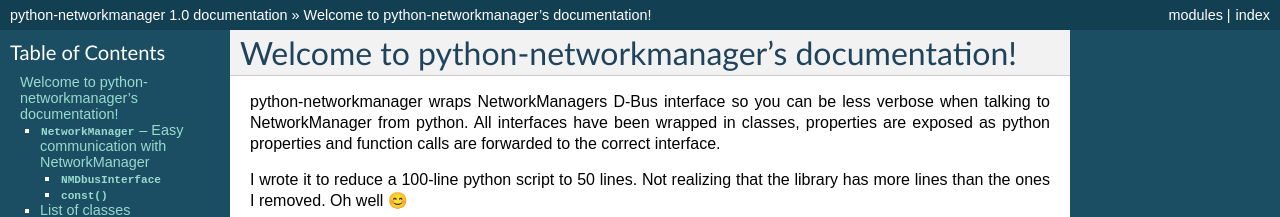
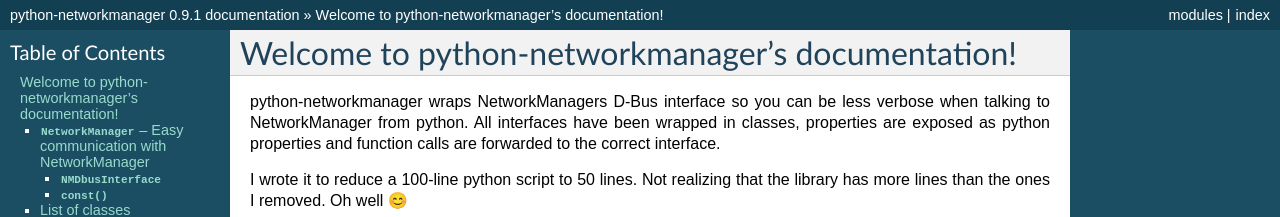
Before and after one commit to seveas/python-networkmanager, a Sphinx documentation site: the page built from docs/index.rst, in a window 1280 px wide and 900 px high. Shown: the top 217 px of the window. Built offline with Sphinx 7.4.7, drawn with Linux system fonts in a browser that asks for light colours; some of the changed text lies outside the part shown.

Commit message:
Correct version in docs/conf.py too

```diff
--- a/docs/conf.py
+++ b/docs/conf.py
@@ -48,9 +48,9 @@ copyright = u'2011, Dennis Kaarsemaker'
 # built documents.
 #
 # The short X.Y version.
-version = '1.0'
+version = '0.9'
 # The full version, including alpha/beta/rc tags.
-release = '1.0'
+release = '0.9.1'
 
 # The language for content autogenerated by Sphinx. Refer to documentation
 # for a list of supported languages.
```
Also changed, not shown: 1 other file.
